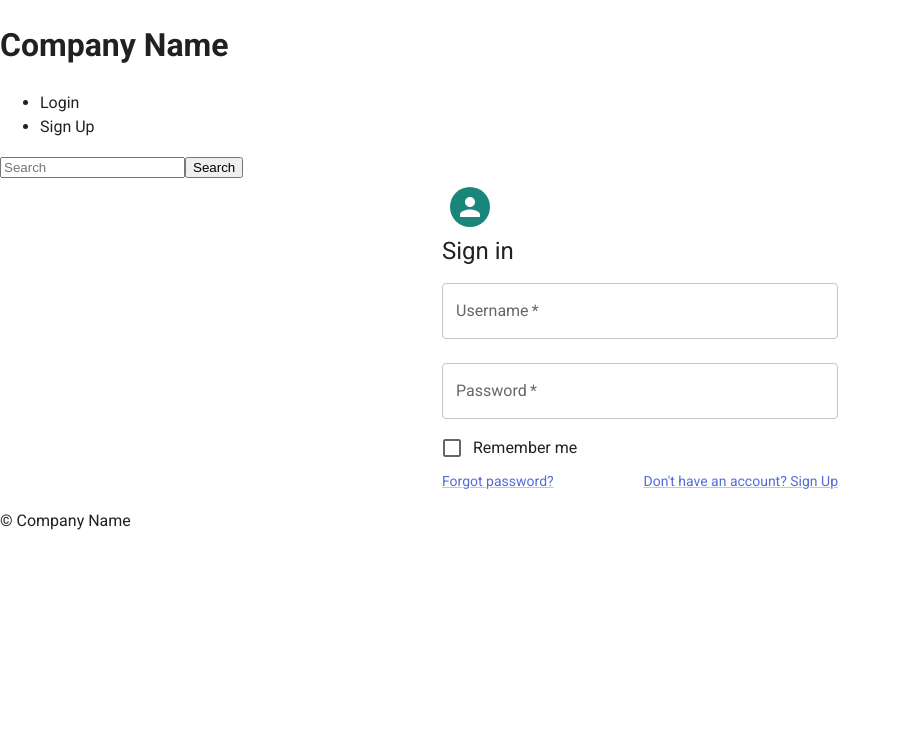
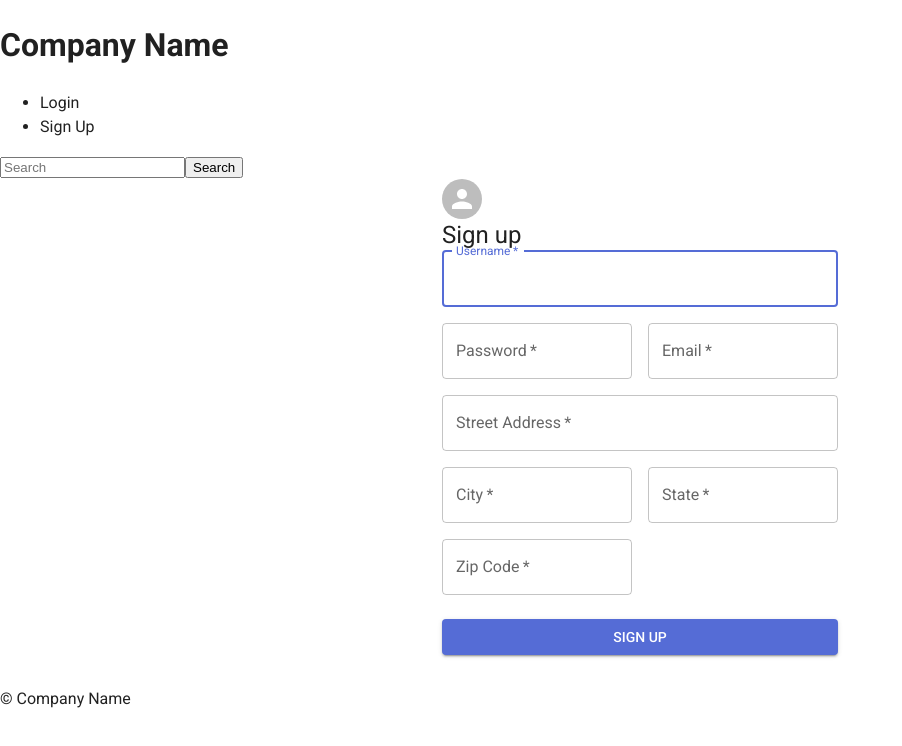
Before and after one commit to Fussyotter/ecommShell, a Next.js app in the folder ecomm_front/: page / in a window 1280 px wide. Shown: the top 746 px of the page, without its empty margins (0-902 px from the left). Built offline with nearby package versions, Linux system fonts and the light colour scheme; no server answers.

Commit message:
sign up handled

```diff
--- /dev/null
+++ b/ecomm_front/context/csrf_context.js
@@ -0,0 +1,28 @@
+import { createContext, useState, useEffect } from 'react';
+
+export const Csrf_context = createContext();
+
+export const CsrfProvider = ({ children }) => {
+	const [csrfToken, setCsrfToken] = useState('');
+
+	useEffect(() => {
+		async function fetchCsrfToken() {
+			const response = await fetch('http://localhost:8000/users/csrf/',
+			{credentials: 'include',})
+            .then((res) => {
+                let csrfToken = res.headers.get('X-CSRFToken');
+                setCsrfToken(csrfToken);
+            })
+            .catch((err) => {
+                console.log(err);
+            }
+            );
+		}
+
+		fetchCsrfToken();
+	}, []);
+
+	return (
+		<Csrf_context.Provider value={{ csrfToken, setCsrfToken }}>{children}</Csrf_context.Provider>
+	);
+};
--- a/ecomm_front/package.json
+++ b/ecomm_front/package.json
@@ -13,6 +13,7 @@
     "@emotion/styled": "^11.10.8",
     "@mui/material": "^5.12.2",
     "autoprefixer": "10.4.14",
+    "cors": "^2.8.5",
     "next": "13.3.1",
     "postcss": "8.4.23",
     "react": "18.2.0",
--- a/ecomm_front/pages/_app.js
+++ b/ecomm_front/pages/_app.js
@@ -6,6 +6,7 @@ import CssBaseline from '@mui/material/CssBaseline';
 import { CacheProvider } from '@emotion/react';
 import theme from '../src/theme';
 import createEmotionCache from '../src/createEmotionCache';
+import { CsrfProvider } from '../context/csrf_context';
 
 // Client-side cache, shared for the whole session of the user in the browser.
 const clientSideEmotionCache = createEmotionCache();
@@ -19,9 +20,11 @@ export default function MyApp(props) {
 				<meta name='viewport' content='initial-scale=1, width=device-width' />
 			</Head>
 			<ThemeProvider theme={theme}>
-				{/* CssBaseline kickstart an elegant, consistent, and simple baseline to build upon. */}
+				<CsrfProvider >
+
 				<CssBaseline />
 				<Component {...pageProps} />
+				</CsrfProvider>
 			</ThemeProvider>
 		</CacheProvider>
 	);
--- a/ecomm_front/pages/index.js
+++ b/ecomm_front/pages/index.js
@@ -4,13 +4,15 @@ import { Inter } from 'next/font/google'
 import Header from '@/components/header'
 import Footer from '@/components/footer'
 import Login from './login'
+import Signup from './signup'
 const inter = Inter({ subsets: ['latin'] })
 
 export default function Home() {
   return (
     <>
     <Header/>
-    <Login/>
+    {/* <Login/> */}
+    <Signup/>
     <Footer/>
 
 
--- a/ecomm_front/pages/login.js
+++ b/ecomm_front/pages/login.js
@@ -1,4 +1,4 @@
-import React, {useState} from "react";
+import React, { useEffect, useState, useContext } from 'react';
 import Avatar from '@mui/material/Avatar';
 import Button from '@mui/material/Button';
 import CssBaseline from '@mui/material/CssBaseline';
@@ -10,104 +10,93 @@ import Grid from '@mui/material/Grid';
 import Typography from '@mui/material/Typography';
 import { makeStyles } from '@mui/material/styles';
 import Container from '@mui/material/Container';
+import { Csrf_context } from '@/context/csrf_context';
 
-//   const [username, setUsername] = useState('')
-//   const [password, setPassword] = useState('')
-//   const [error, setError] = useState('');
 //   const [state, send] = useMachine(toggleMachine);
 
+export const Login = () => {
+	const [username, setUsername] = useState('');
+	const [password, setPassword] = useState('');
+	const [error, setError] = useState('');
 
-export const Login = () => {
+const { csrfToken } = useContext(Csrf_context);
 
-
-        React.useEffect(() => {
-            fetch('http://localhost:8000/users/csrf/', {credentials: "include",
+	function handleSubmit(e) {
+		e.preventDefault();
+		fetch('http://localhost:8000/users/login/', {
+			method: 'POST',
+			headers: {
+				'Content-Type': 'application/json',
+				'X-CSRFToken': csrfToken,
+			},
+			credentials: 'include',
+			body: JSON.stringify({ username: username, password: password }),
 		})
-        .then((res) => {
-                let csrfToken = res.headers.get('X-CSRFToken')
-            setscrf(csrfToken);
-            console.log(csrfToken)
-        }).catch(err => console.log(err))
-        },[])
-  const [csrfToken, setscrf] = useState('')
-
-
-    // const handleSubmit = (e) => {
-    //     e.preventDefault();
-    //     fetch('http://localhost:8000/users/login/', {
-    //         method: 'POST',
-    //         credentials: "include",
-    //         headers: {
-    //             'Content-Type': 'application/json',
-    //             'X-CSRFToken': csrfToken,
-    //         },
-    //         body: JSON.stringify({
-    //             username: username,
-    //             password: password,
-    //         })
-    //     }).then((res) => {
-    //         if (res.status === 200) {
-    //             window.location.href = 'http://localhost:3000/'
-    //         } else {
-    //             setError('Invalid Credentials')
-    //         }
-    //     }).catch(err => console.log(err))
-    // }
-
+			.then((response) => {
+				if (!response.ok) {
+					throw new Error('Connecting problem');
+				}
+			})
+			.then((data) => {
+				console.log(data);
+			})
+			.catch((err) => {
+				console.log(err);
+				setError('Username or password Incorrect');
+			});
+	}
 	return (
 		<>
-        <Container component="main" maxWidth="xs">
+			<Container component='main' maxWidth='xs'>
 				<CssBaseline />
-        <div >
-            <Avatar sx={{ m: 1, bgcolor: 'secondary.main' }}>
-            </Avatar>
-            <Typography component="h1" variant="h5">
+				<div>
+					<Avatar sx={{ m: 1, bgcolor: 'secondary.main' }}></Avatar>
+					<Typography component='h1' variant='h5'>
 						Sign in
 					</Typography>
-            <form  noValidate>
+					<form noValidate>
 						<TextField
-                margin="normal"
+							margin='normal'
 							required
 							fullWidth
-                id="username"
-                label="Username"
-                name="username"
-                autoComplete="username"
-                // autoFocus
-                // onChange={(e) => setUsername(e.target.value)}
+							id='username'
+							label='Username'
+							name='username'
+							autoComplete='username'
+							autoFocus
+							onChange={(e) => setUsername(e.target.value)}
 						/>
 						<TextField
-                margin="normal"
+							margin='normal'
 							required
 							fullWidth
-                name="password"
-                label="Password"
-                type="password"
-                // id="password"
-                autoComplete="current-password"
-                // onChange={(e) => setPassword(e.target.value)}
+							name='password'
+							label='Password'
+							type='password'
+							id='password'
+							autoComplete='current-password'
+							onChange={(e) => setPassword(e.target.value)}
 						/>
 						<FormControlLabel
-                control={<Checkbox value="remember" color="primary" />}
-                label="Remember me"
+							control={<Checkbox value='remember' color='primary' />}
+							label='Remember me'
 						/>
-            {/* <Button
-                type="submit"
+						<Button
+							type='submit'
 							fullWidth
-                variant="contained"
+							variant='contained'
 							sx={{ mt: 3, mb: 2 }}
-                // onClick={handleSubmit}
-            >
+							onClick={handleSubmit}>
 							Sign In
-            </Button> */}
+						</Button>
 						<Grid container>
 							<Grid item xs>
-                <Link href="#" variant="body2">
+								<Link href='#' variant='body2'>
 									Forgot password?
 								</Link>
 							</Grid>
 							<Grid item>
-                <Link href="#" variant="body2">
+								<Link href='#' variant='body2'>
 									{"Don't have an account? Sign Up"}
 								</Link>
 							</Grid>
@@ -115,9 +104,7 @@ export const Login = () => {
 					</form>
 				</div>
 			</Container>
-
 		</>
-    )
-
-}
+	);
+};
 export default Login;
--- /dev/null
+++ b/ecomm_front/pages/signup.js
@@ -0,0 +1,166 @@
+import React, { useEffect, useState, useContext } from 'react';
+import Avatar from '@mui/material/Avatar';
+import Button from '@mui/material/Button';
+import CssBaseline from '@mui/material/CssBaseline';
+import TextField from '@mui/material/TextField';
+import FormControlLabel from '@mui/material/FormControlLabel';
+import Checkbox from '@mui/material/Checkbox';
+import Link from '@mui/material/Link';
+import Grid from '@mui/material/Grid';
+import Typography from '@mui/material/Typography';
+import { makeStyles } from '@mui/material/styles';
+import Container from '@mui/material/Container';
+import { Csrf_context } from '@/context/csrf_context';
+
+
+
+
+
+export default function Signup() {
+    const signUpNewUser = async (userData) => {
+        const response = await fetch('http://localhost:8000/users/register/', {
+					method: 'POST',
+					headers: {
+						'Content-Type': 'application/json',
+						'X-CSRFToken': csrfToken,
+					},
+					credentials: 'include',
+
+					body: JSON.stringify(userData),
+				});
+        const data = await response.json();
+        console.log(data);
+    };
+    const handleSubmit = (e) => {
+        e.preventDefault();
+        signUpNewUser({
+            username,
+            password,
+            street_address: streetAddress,
+            email: email,
+            city,
+            state,
+            zip_code: zipCode,
+        });
+    };
+    const [username, setUsername] = useState('');
+    const [password, setPassword] = useState('');
+    const [streetAddress, setStreetAddress] = useState('');
+    const [city, setCity] = useState('');
+    const [email, setEmail] = useState('');
+    const [state, setState] = useState('');
+    const [zipCode, setZipCode] = useState('');
+    const [error, setError] = useState('');
+    const { csrfToken } = useContext(Csrf_context);
+  return (
+    <Container component="main" maxWidth="xs">
+      <CssBaseline />
+      <div>
+        <Avatar>
+        </Avatar>
+        <Typography component="h1" variant="h5">
+          Sign up
+        </Typography>
+        <form onSubmit={handleSubmit} noValidate>
+          <Grid container spacing={2}>
+            <Grid item xs={12}>
+              <TextField
+                autoComplete="username"
+                name="username"
+                required
+                fullWidth
+                id="username"
+                label="Username"
+                autoFocus
+                value={username}
+                onChange={(e) => setUsername(e.target.value)}
+              />
+            </Grid>
+            <Grid item xs={12} sm={6}>
+                <TextField
+                    autoComplete="password"
+                    name="password"
+                    required
+                    fullWidth
+                    id="password"
+                    label="Password"
+                    type="password"
+                    value={password}
+                    onChange={(e) => setPassword(e.target.value)}
+                />
+            </Grid>
+            <Grid item xs={12} sm={6}>
+                <TextField
+                    autoComplete="email"
+                    name="email"
+                    required
+                    fullWidth
+                    id="email"
+                    label="Email"
+                    value={email}
+                    onChange={(e) => setEmail(e.target.value)}
+                />
+            </Grid>
+            <Grid item xs={12}>
+              <TextField
+                autoComplete="street-address"
+                name="streetAddress"
+                required
+                fullWidth
+                id="streetAddress"
+                label="Street Address"
+                value={streetAddress}
+                onChange={(e) => setStreetAddress(e.target.value)}
+              />
+            </Grid>
+            <Grid item xs={12} sm={6}>
+              <TextField
+                autoComplete="city"
+                name="city"
+                required
+                fullWidth
+                id="city"
+                label="City"
+                value={city}
+                onChange={(e) => setCity(e.target.value)}
+              />
+            </Grid>
+            <Grid item xs={12} sm={6}>
+              <TextField
+                autoComplete="state"
+                name="state"
+                required
+                fullWidth
+                id="state"
+                label="State"
+                value={state}
+                onChange={(e) => setState(e.target.value)}
+                />
+            </Grid>
+            <Grid item xs={12} sm={6}>
+                <TextField
+                    autoComplete="zip-code"
+                    name="zipCode"
+                    required
+                    fullWidth
+                    id="zipCode"
+                    label="Zip Code"
+                    value={zipCode}
+                    onChange={(e) => setZipCode(e.target.value)}
+                />
+            </Grid>
+
+            </Grid>
+            <Button
+                type="submit"
+                fullWidth
+                variant="contained"
+                sx={{ mt: 3, mb: 2 }}
+            >
+                Sign Up
+            </Button>
+            </form>
+            </div>
+            </Container>
+            );
+};
```
Also changed, not shown: 1 other file (tests, documents, lock files or other folders). Lines whose indentation alone changed are shown as unchanged.
